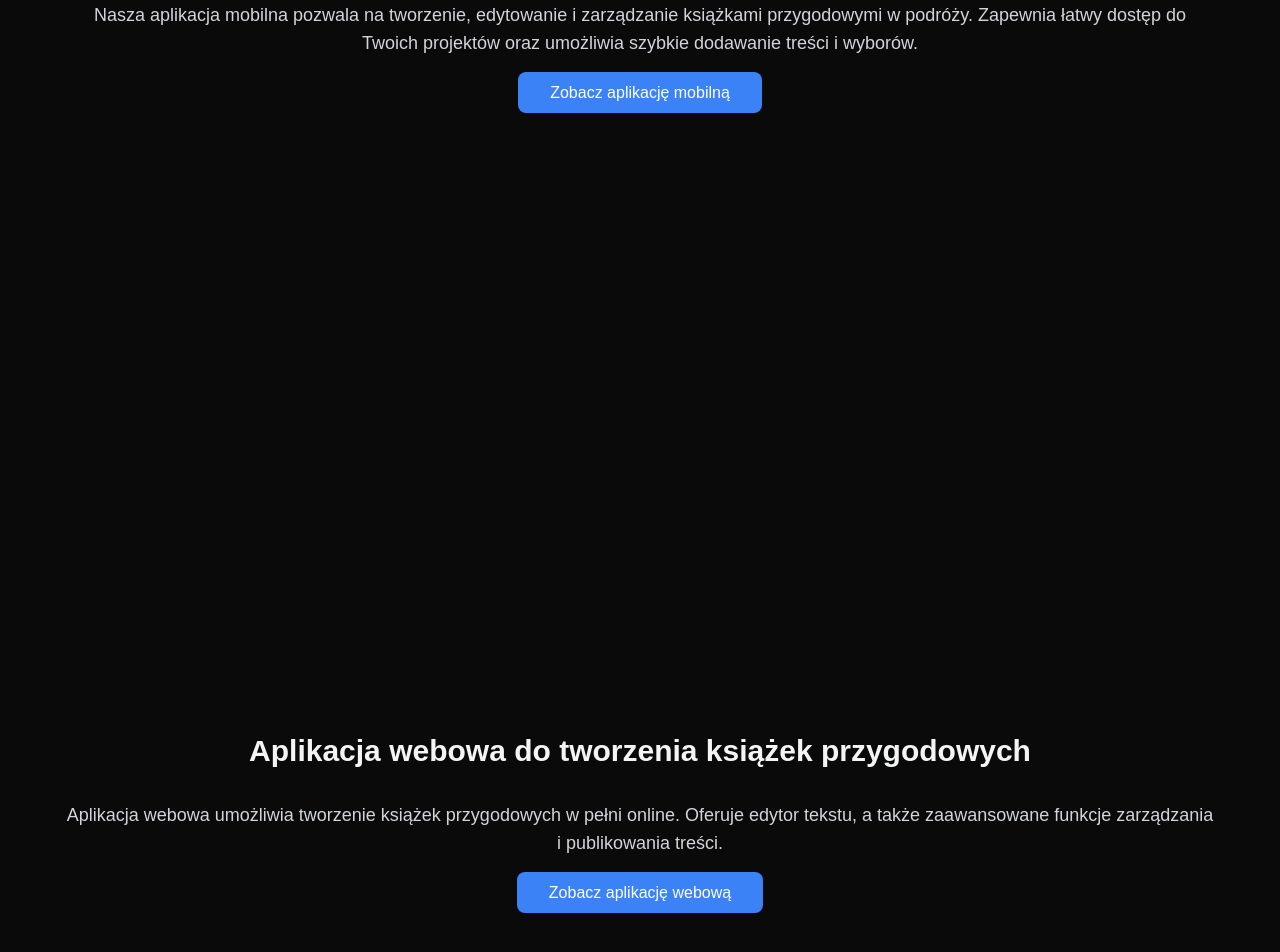
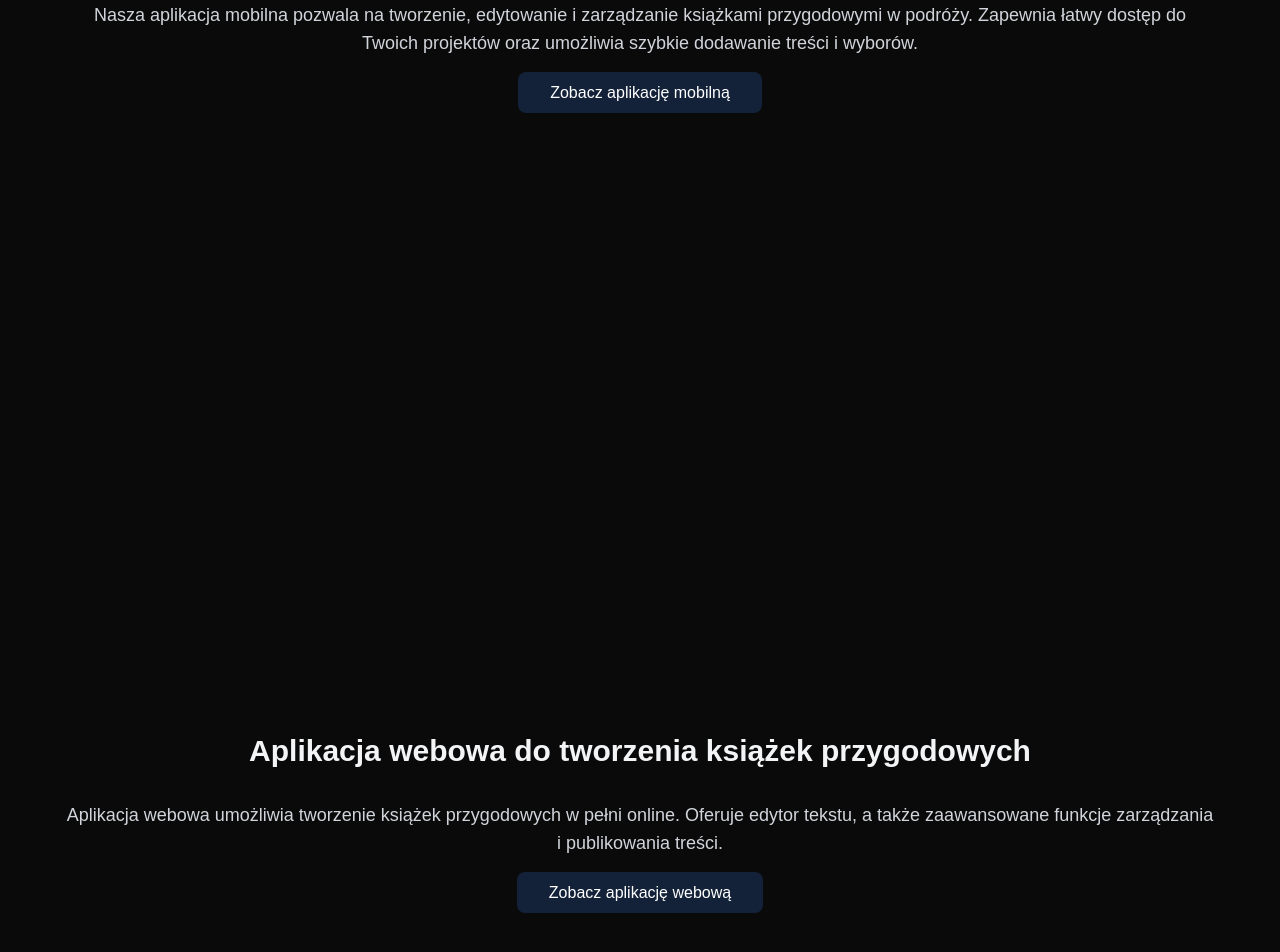
Before and after one commit to zesp11/zesp11.github.io, a Next.js app: page /zesp11_page/ in a window 1280 px wide. Shown: the part 1141-2093 px from the top of the page. Built offline with nearby package versions, Linux system fonts and the light colour scheme.

Commit message:
Improve buttons on main page

```diff
--- a/src/app/page.tsx
+++ b/src/app/page.tsx
@@ -29,7 +29,7 @@ export default function Page() {
         href="https://github.com" // Replace with actual mobile app URL
         target="_blank"
         rel="noopener noreferrer"
-        className="bg-blue-500 text-white px-8 py-3 rounded-lg hover:bg-blue-600 transition-colors"
+        className="bg-blue-500 dark:bg-opacity-20 text-white px-8 py-3 rounded-lg hover:bg-blue-600 dark:hover:bg-blue-900 transition-colors"
       >
         Zobacz aplikację mobilną
       </a>
@@ -49,7 +49,7 @@ export default function Page() {
             href="https://github.com" // Replace with actual web app URL
             target="_blank"
             rel="noopener noreferrer"
-            className="bg-blue-500 text-white px-8 py-3 rounded-lg hover:bg-blue-600 transition-colors"
+            className="bg-blue-500 dark:bg-opacity-20 text-white px-8 py-3 rounded-lg hover:bg-blue-600 dark:hover:bg-blue-900 transition-colors"
           >
             Zobacz aplikację webową
           </a>
```
